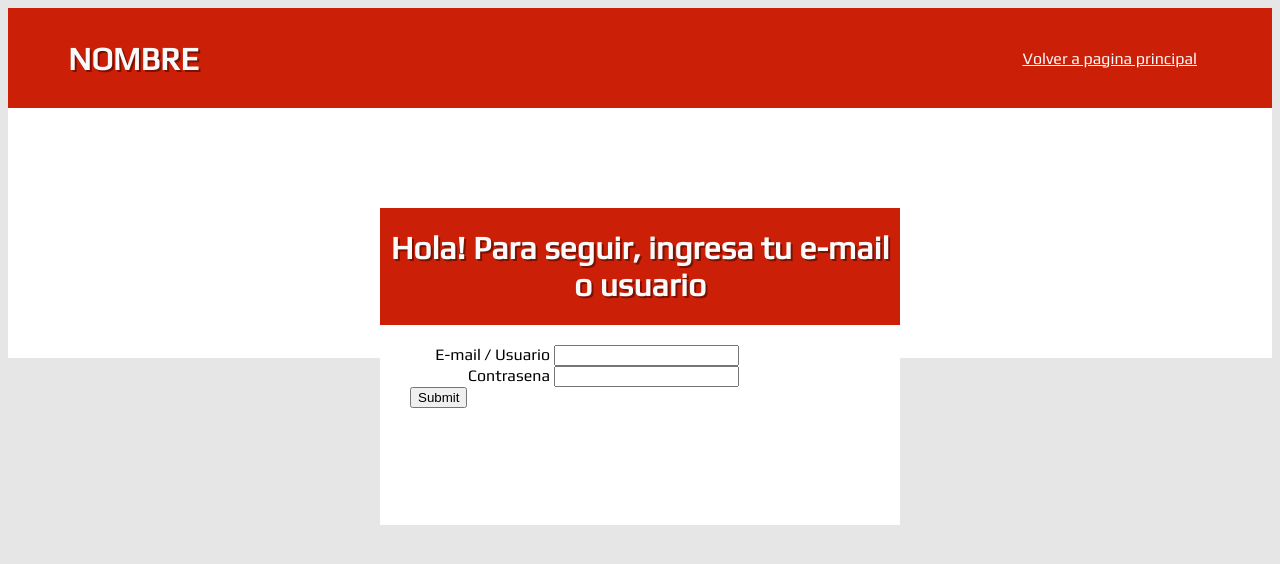
After one commit to mfigliolia/FSTN7-Grupo2, a PHP site: page /login.html in a window 1280 px wide. The commit adds this page. Shown: the top 564 px of the page. Run offline with PHP 8.4, Linux system fonts and the light colour scheme.

Commit message:
Add files via upload
Login y crear cuenta....faltan pulir detalles

```diff
--- a/css/estilos.css
+++ b/css/estilos.css
@@ -6,6 +6,7 @@
   display: flex;
   flex-direction: column;
   justify-content: space-around;
+  background: white;
 }
 
 body {
@@ -34,6 +35,61 @@ h1 {
   text-decoration: underline;
   color: rgb(250,250,250);
 }
+/*------login.html-------*/
+.container-login{
+  display: flex;
+  justify-content: center;
+  align-items: center;
+}
+
+.login-user-container{
+  margin-top: 100px;
+  height: 150px;
+  width: 520px;
+  text-align: center;
+  background-color: rgb(203,31,7);
+}
+
+.login-user{
+  height: 200px;
+  width: 520px;
+  padding-top: 20px;
+  padding-left: 30px;
+  text-align: justify;
+  background: white;
+}
+
+.login-user label{
+  display: inline-block;
+  width: 140px;
+  text-align: right;
+}
+
+/*------END login.html------*/
+
+/* crear_cuenta.html--------*/
+.subject{
+  display: flex;
+  align-items: center;
+  margin-top: 30px;
+  margin-left: 340px;
+  margin-bottom: 10px;
+}
+
+.box_fill_in{
+  display: flex;
+  height: 280px;
+  width: 480px;
+  margin-left: 340px;
+}
+
+.box_fill_in label{
+  display: ;
+  width: 140px;
+  text-align: right;
+}
+
+/*------END crear_cuenta.html------*/
 
 .main-nav {
   display: flex;
--- a/index.html
+++ b/index.html
@@ -14,7 +14,7 @@
 
         <nav class="login-nav">
           <a href="#">Creá tu cuenta</a>
-          <a href="#">Ingresá</a>
+          <a href="login.html">Ingresá</a>
         </nav>
         </header>
         <nav class="main-nav">
--- /dev/null
+++ b/login.html
@@ -0,0 +1,41 @@
+<!DOCTYPE html>
+<html lang="en" dir="ltr">
+  <head>
+    <link rel="stylesheet" href="css/estilos.css">
+    <meta name="viewport" content="width=device-width, initial-scale=1">
+    <link href="https://fonts.googleapis.com/css?family=Play" rel="stylesheet">
+    <meta charset="utf-8">
+    <title></title>
+  </head>
+  <body>
+    <main class="container">
+        <header>
+        <h1>NOMBRE</h1>
+
+        <nav class="login-nav">
+          <a href="index.html">Volver a pagina principal</a>
+        </nav>
+        </header>
+    <div class="container-login">
+      <div class="login-user-container">
+          <h1>Hola! Para seguir, ingresa tu e-mail o usuario</h1>
+      <!--</div>-->
+      <div class="login-user">
+        <form action="" method="post">
+          <label for="nombre">E-mail / Usuario</label>
+          <input type="text" name="nombre">
+          <br>
+          <label for="contrasena">Contrasena</label>
+          <input type="password" name="contrasena">
+          <br>
+          <input type="submit">
+        </form>
+      </div>
+      </div>
+
+    </div>
+
+  </main>
+
+  </body>
+</html>
```
Also changed, not shown: crear_cuenta.html (added, +41 -0 lines), README.md, css/faq_css.css (line endings or trailing spaces), faq.html (line endings or trailing spaces).
